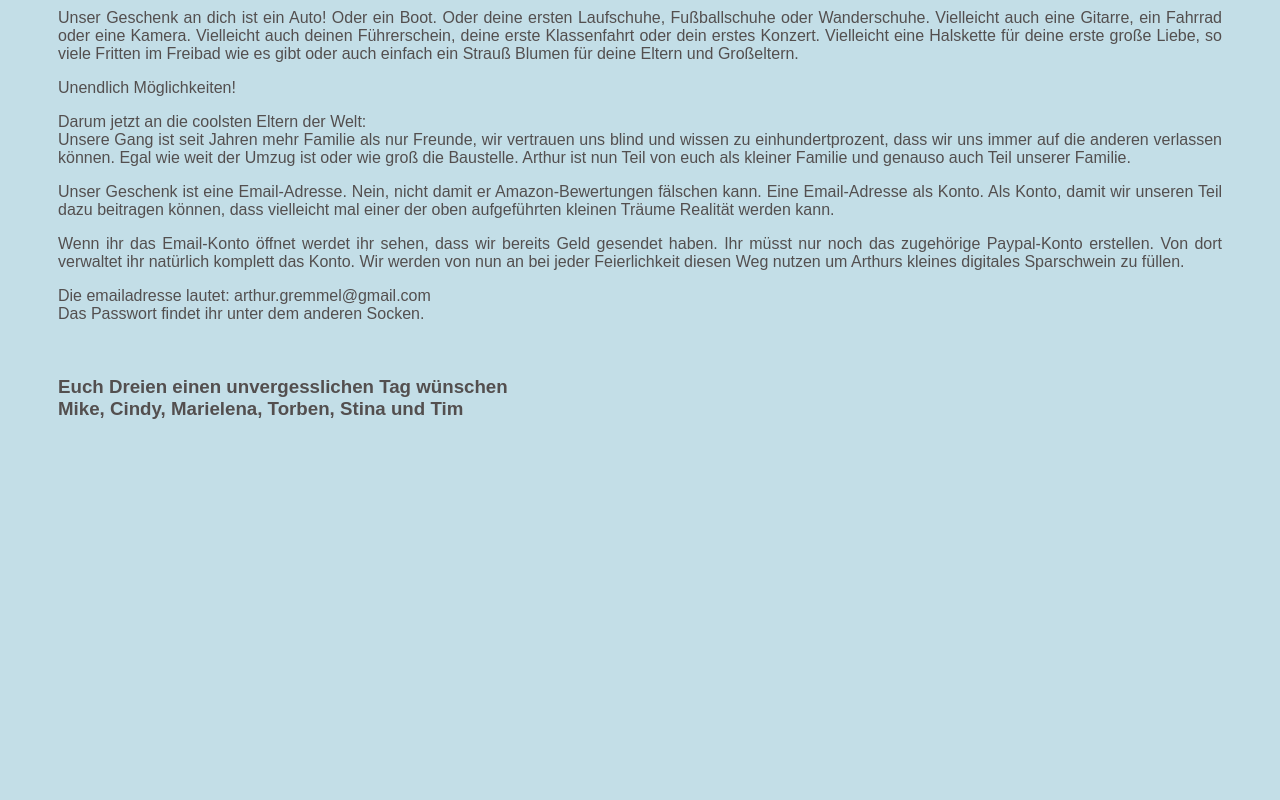
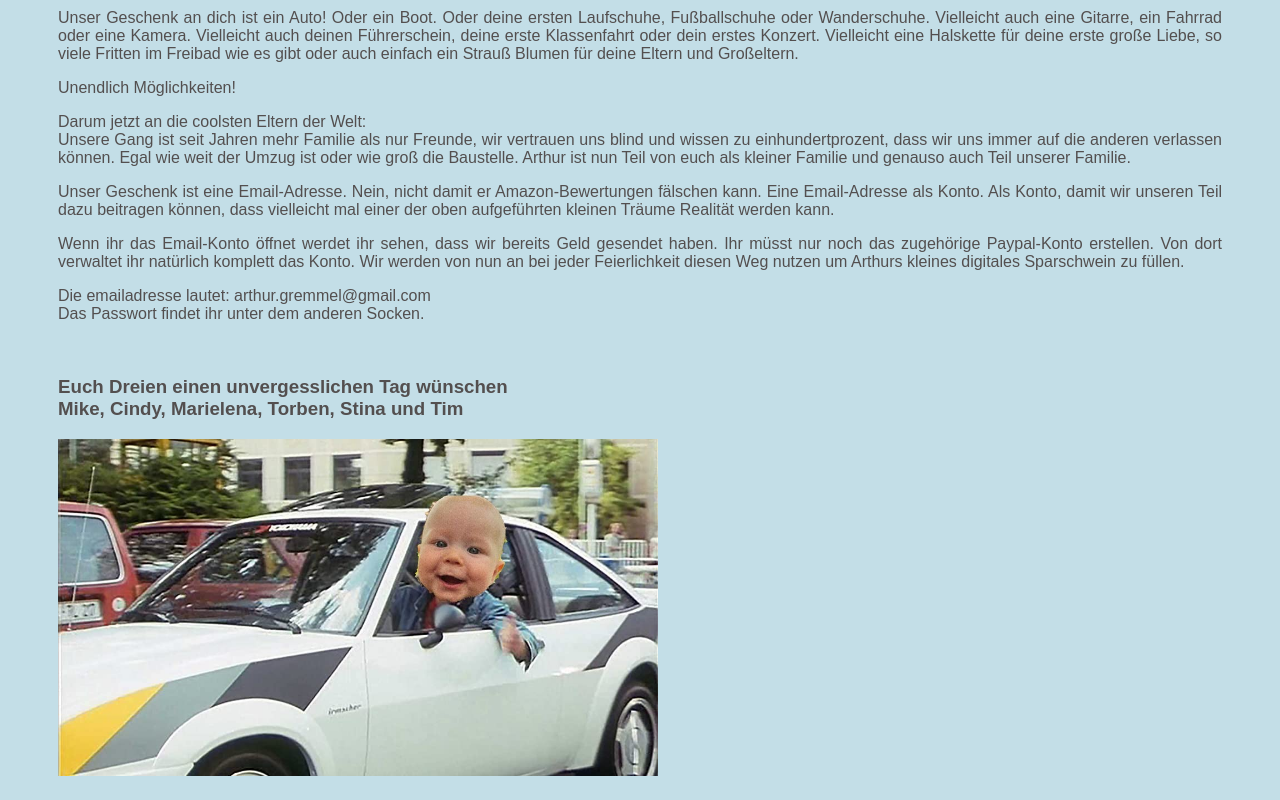
Before and after one commit to timpink/arthursbox, a plain HTML site: page index.html in a window 1280 px wide. Shown: the part 325-1125 px from the top of the page. Before the commit the page ends 800 px from the top, so only its background shows below. Drawn offline with Linux system fonts and the light colour scheme.

Commit message:
added image

```diff
--- a/index.html
+++ b/index.html
@@ -71,6 +71,7 @@
                         Stina und Tim
                     </h3>
 
+                    <img src="arthurcar.jpg" alt="Arthur in seinem Auto" width="600" height="auto">
 
 
     </div>
```
